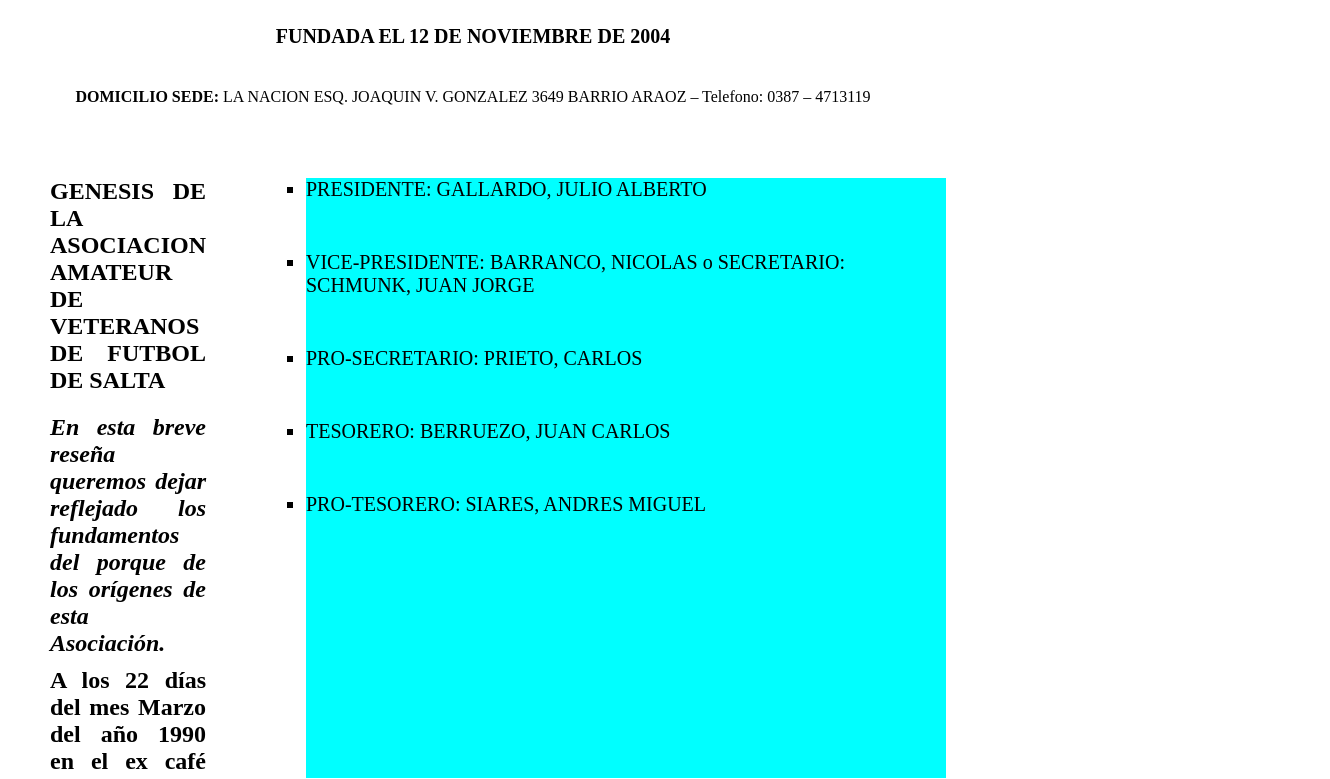
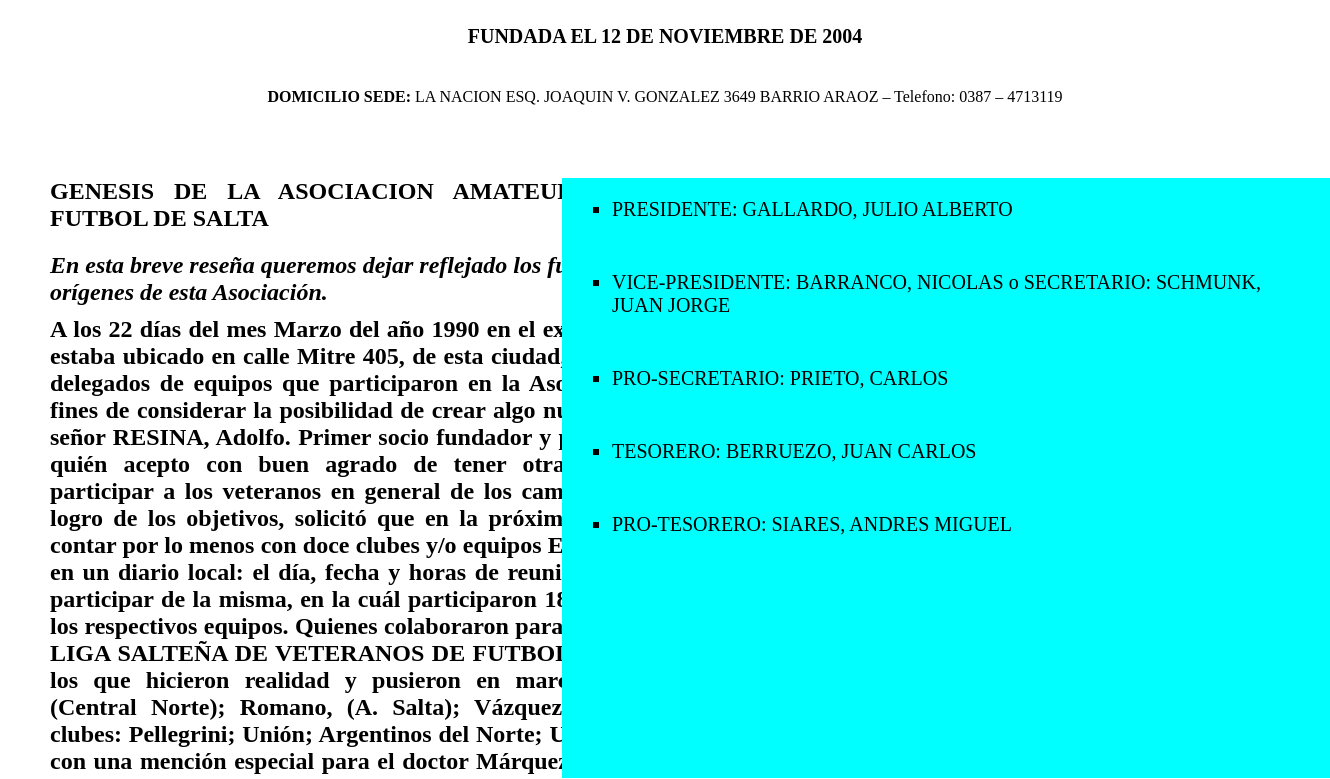
Before and after one commit to JacoboCompagnucci/CLASE-DEMO2, a plain HTML site: page PROYECTO/index.html in a window 1280 px wide. Shown: the part 147-926 px from the top of the page, 1330 px wide, since content can reach past the window. Drawn offline with Linux system fonts and the light colour scheme.

Commit message:
actualizado

```diff
--- a/PROYECTO/style.css
+++ b/PROYECTO/style.css
@@ -16,7 +16,7 @@ header {
 
 .contenedor {
     display: grid;
-    grid-template-columns: 20% 50%;
+    grid-template-columns: 40% 60%;
     grid-template-rows: 200px 600px;
     grid-template-areas:
     "title title"
@@ -46,6 +46,7 @@ header {
 
 }
 .parrafo {
+    width: 900px;
     grid-area: paragraph;
     text-align: justify;
     padding: 0 50px;
@@ -72,6 +73,7 @@ header {
     height: 100%;
     gap: 50px;
     font-size: 20px;
+    padding: 20px 50px;
 
 }
 
```
